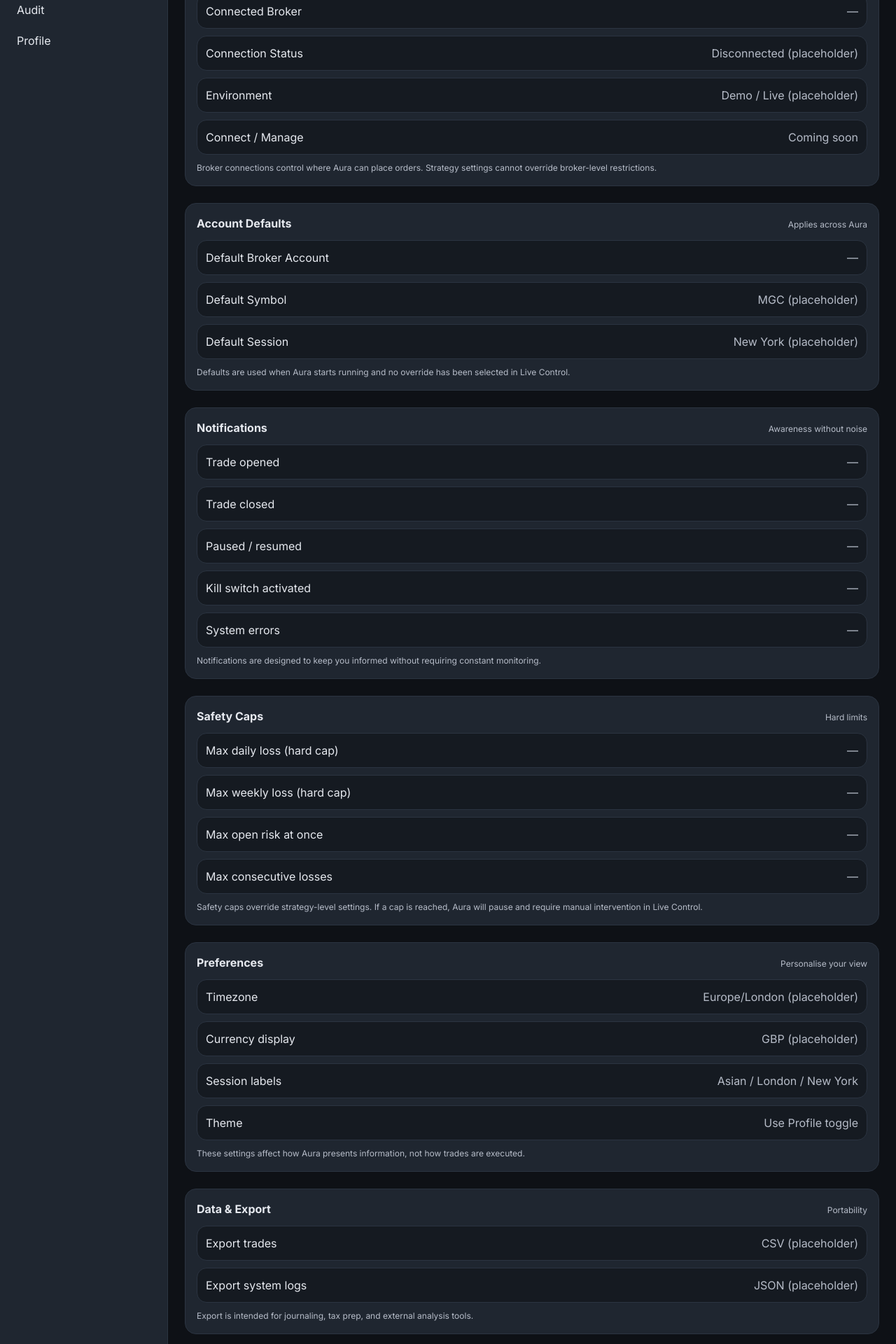
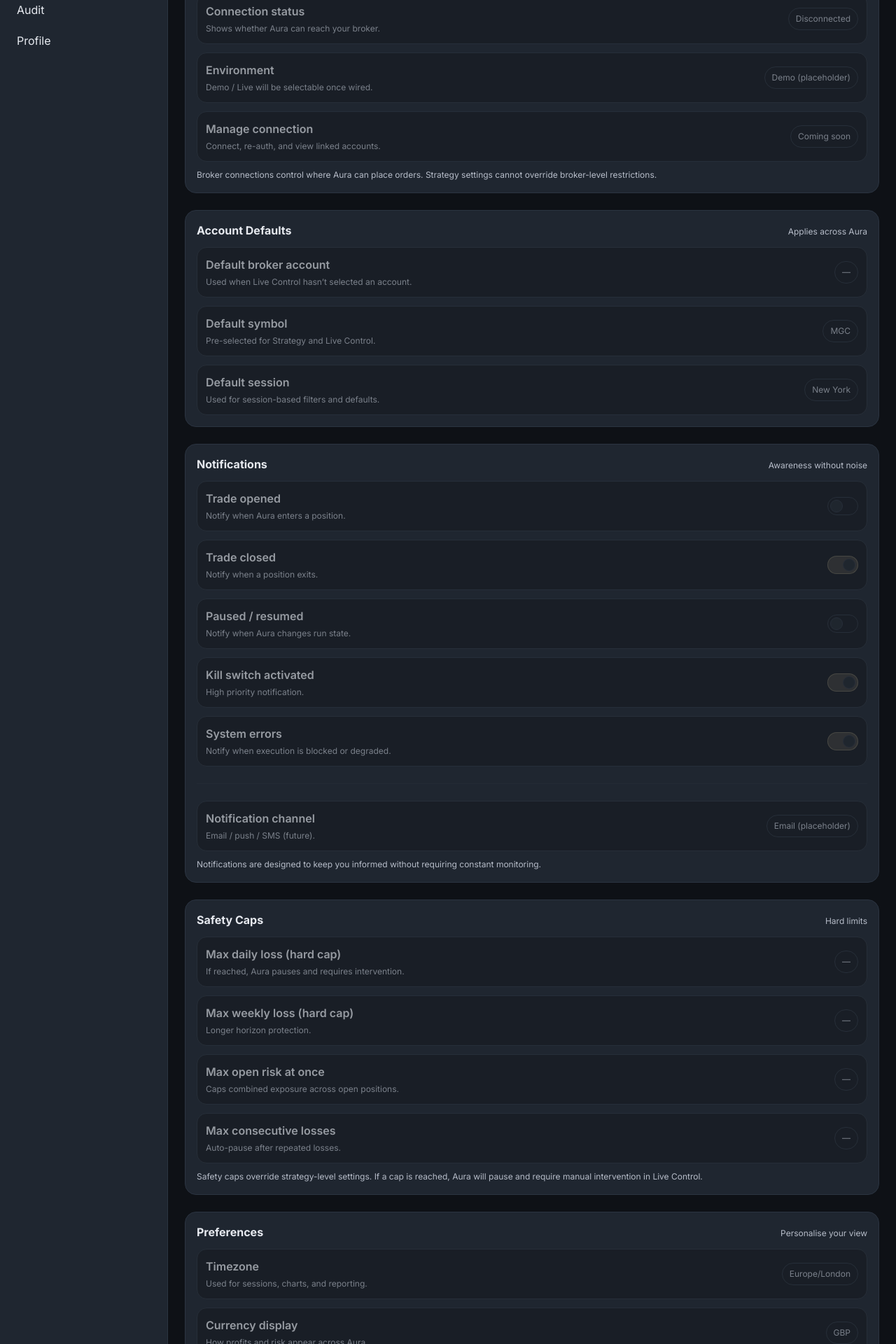
Before and after one commit to becspage-arch/aura, a Next.js app: page /app/settings in a window 1280 px wide. Shown: the part 280-2200 px from the top of the page at 70% size. Built offline with nearby package versions, Linux system fonts and the light colour scheme.

Commit message:
settings

```diff
--- a/src/app/app/settings/page.tsx
+++ b/src/app/app/settings/page.tsx
@@ -9,22 +9,23 @@ export default function SettingsPage() {
       <div>
         <h1 className="aura-page-title">Settings</h1>
         <p className="aura-page-subtitle">
-          Manage broker connections, notifications, safety caps, and account preferences.
+          Manage broker connections, notifications, safety caps, and preferences.
         </p>
       </div>
 
-      {/* Read-only / UI-only notice */}
+      {/* UI-only notice */}
       <section className="aura-card-muted">
         <div className="aura-row-between">
           <span className="aura-card-title">UI only</span>
           <span className="aura-muted aura-text-xs">Not wired yet</span>
         </div>
+
         <p className="aura-muted aura-text-xs aura-mt-6">
-          These settings are placeholders for now. Strategy configuration lives in{" "}
+          Strategy configuration lives in{" "}
           <Link className="aura-link aura-pill" href="/app/strategy">
             Strategy
           </Link>{" "}
-          and live controls + charts live in{" "}
+          and live execution + chart monitoring lives in{" "}
           <Link className="aura-link aura-pill" href="/app/live-control">
             Live Control
           </Link>
@@ -39,61 +40,81 @@ export default function SettingsPage() {
           <div className="aura-muted aura-text-xs">Account access</div>
         </div>
 
-        <div className="aura-mt-12 aura-grid-gap-10">
-          <div className="aura-card-muted aura-row-between">
-            <span>Connected Broker</span>
-            <span className="aura-muted">—</span>
+        <div className="aura-mt-12 aura-grid-gap-12 aura-disabled">
+          <div className="aura-card-muted aura-control-row">
+            <div className="aura-control-meta">
+              <div className="aura-control-title">Connection status</div>
+              <div className="aura-control-help">Shows whether Aura can reach your broker.</div>
+            </div>
+            <div className="aura-control-right">
+              <span className="aura-select-pill">Disconnected</span>
+            </div>
           </div>
 
-          <div className="aura-card-muted aura-row-between">
-            <span>Connection Status</span>
-            <span className="aura-muted">Disconnected (placeholder)</span>
+          <div className="aura-card-muted aura-control-row">
+            <div className="aura-control-meta">
+              <div className="aura-control-title">Environment</div>
+              <div className="aura-control-help">Demo / Live will be selectable once wired.</div>
+            </div>
+            <div className="aura-control-right">
+              <span className="aura-select-pill">Demo (placeholder)</span>
+            </div>
           </div>
 
-          <div className="aura-card-muted aura-row-between">
-            <span>Environment</span>
-            <span className="aura-muted">Demo / Live (placeholder)</span>
+          <div className="aura-card-muted aura-control-row">
+            <div className="aura-control-meta">
+              <div className="aura-control-title">Manage connection</div>
+              <div className="aura-control-help">Connect, re-auth, and view linked accounts.</div>
+            </div>
+            <div className="aura-control-right">
+              <span className="aura-select-pill">Coming soon</span>
+            </div>
+          </div>
         </div>
 
-          <div className="aura-card-muted aura-row-between">
-            <span>Connect / Manage</span>
-            <span className="aura-muted">Coming soon</span>
-          </div>
-
-          <p className="aura-muted aura-text-xs">
+        <p className="aura-muted aura-text-xs aura-mt-10">
           Broker connections control where Aura can place orders. Strategy settings cannot override
           broker-level restrictions.
         </p>
-        </div>
       </section>
 
-      {/* Default account */}
+      {/* Account defaults */}
       <section className="aura-card">
         <div className="aura-row-between">
           <div className="aura-card-title">Account Defaults</div>
           <div className="aura-muted aura-text-xs">Applies across Aura</div>
         </div>
 
-        <div className="aura-mt-12 aura-grid-gap-10">
-          <div className="aura-card-muted aura-row-between">
-            <span>Default Broker Account</span>
-            <span className="aura-muted">—</span>
+        <div className="aura-mt-12 aura-grid-gap-12 aura-disabled">
+          <div className="aura-card-muted aura-control-row">
+            <div className="aura-control-meta">
+              <div className="aura-control-title">Default broker account</div>
+              <div className="aura-control-help">Used when Live Control hasn’t selected an account.</div>
+            </div>
+            <div className="aura-control-right">
+              <span className="aura-select-pill">—</span>
+            </div>
           </div>
 
-          <div className="aura-card-muted aura-row-between">
-            <span>Default Symbol</span>
-            <span className="aura-muted">MGC (placeholder)</span>
+          <div className="aura-card-muted aura-control-row">
+            <div className="aura-control-meta">
+              <div className="aura-control-title">Default symbol</div>
+              <div className="aura-control-help">Pre-selected for Strategy and Live Control.</div>
+            </div>
+            <div className="aura-control-right">
+              <span className="aura-select-pill">MGC</span>
+            </div>
           </div>
 
-          <div className="aura-card-muted aura-row-between">
-            <span>Default Session</span>
-            <span className="aura-muted">New York (placeholder)</span>
+          <div className="aura-card-muted aura-control-row">
+            <div className="aura-control-meta">
+              <div className="aura-control-title">Default session</div>
+              <div className="aura-control-help">Used for session-based filters and defaults.</div>
             </div>
-
-          <p className="aura-muted aura-text-xs">
-            Defaults are used when Aura starts running and no override has been selected in Live
-            Control.
-          </p>
+            <div className="aura-control-right">
+              <span className="aura-select-pill">New York</span>
+            </div>
+          </div>
         </div>
       </section>
 
@@ -104,71 +125,128 @@ export default function SettingsPage() {
           <div className="aura-muted aura-text-xs">Awareness without noise</div>
         </div>
 
-        <div className="aura-mt-12 aura-grid-gap-10">
-          <div className="aura-card-muted aura-row-between">
-            <span>Trade opened</span>
-            <span className="aura-muted">—</span>
+        <div className="aura-mt-12 aura-grid-gap-12 aura-disabled">
+          <div className="aura-card-muted aura-control-row">
+            <div className="aura-control-meta">
+              <div className="aura-control-title">Trade opened</div>
+              <div className="aura-control-help">Notify when Aura enters a position.</div>
+            </div>
+            <div className="aura-control-right">
+              <div className="aura-toggle" aria-label="Trade opened notifications (disabled)" />
+            </div>
           </div>
 
-          <div className="aura-card-muted aura-row-between">
-            <span>Trade closed</span>
-            <span className="aura-muted">—</span>
+          <div className="aura-card-muted aura-control-row">
+            <div className="aura-control-meta">
+              <div className="aura-control-title">Trade closed</div>
+              <div className="aura-control-help">Notify when a position exits.</div>
+            </div>
+            <div className="aura-control-right">
+              <div className="aura-toggle aura-toggle-on" aria-label="Trade closed notifications (disabled)" />
+            </div>
           </div>
 
-          <div className="aura-card-muted aura-row-between">
-            <span>Paused / resumed</span>
-            <span className="aura-muted">—</span>
+          <div className="aura-card-muted aura-control-row">
+            <div className="aura-control-meta">
+              <div className="aura-control-title">Paused / resumed</div>
+              <div className="aura-control-help">Notify when Aura changes run state.</div>
+            </div>
+            <div className="aura-control-right">
+              <div className="aura-toggle" aria-label="Paused/resumed notifications (disabled)" />
+            </div>
           </div>
 
-          <div className="aura-card-muted aura-row-between">
-            <span>Kill switch activated</span>
-            <span className="aura-muted">—</span>
+          <div className="aura-card-muted aura-control-row">
+            <div className="aura-control-meta">
+              <div className="aura-control-title">Kill switch activated</div>
+              <div className="aura-control-help">High priority notification.</div>
+            </div>
+            <div className="aura-control-right">
+              <div className="aura-toggle aura-toggle-on" aria-label="Kill switch notifications (disabled)" />
+            </div>
           </div>
 
-          <div className="aura-card-muted aura-row-between">
-            <span>System errors</span>
-            <span className="aura-muted">—</span>
+          <div className="aura-card-muted aura-control-row">
+            <div className="aura-control-meta">
+              <div className="aura-control-title">System errors</div>
+              <div className="aura-control-help">Notify when execution is blocked or degraded.</div>
+            </div>
+            <div className="aura-control-right">
+              <div className="aura-toggle aura-toggle-on" aria-label="System error notifications (disabled)" />
+            </div>
           </div>
 
-          <p className="aura-muted aura-text-xs">
+          <div className="aura-divider" />
+
+          <div className="aura-card-muted aura-control-row">
+            <div className="aura-control-meta">
+              <div className="aura-control-title">Notification channel</div>
+              <div className="aura-control-help">Email / push / SMS (future).</div>
+            </div>
+            <div className="aura-control-right">
+              <span className="aura-select-pill">Email (placeholder)</span>
+            </div>
+          </div>
+        </div>
+
+        <p className="aura-muted aura-text-xs aura-mt-10">
           Notifications are designed to keep you informed without requiring constant monitoring.
         </p>
-        </div>
       </section>
 
-      {/* Safety caps (account-level overrides) */}
+      {/* Safety caps */}
       <section className="aura-card">
         <div className="aura-row-between">
           <div className="aura-card-title">Safety Caps</div>
           <div className="aura-muted aura-text-xs">Hard limits</div>
         </div>
 
-        <div className="aura-mt-12 aura-grid-gap-10">
-          <div className="aura-card-muted aura-row-between">
-            <span>Max daily loss (hard cap)</span>
-            <span className="aura-muted">—</span>
+        <div className="aura-mt-12 aura-grid-gap-12 aura-disabled">
+          <div className="aura-card-muted aura-control-row">
+            <div className="aura-control-meta">
+              <div className="aura-control-title">Max daily loss (hard cap)</div>
+              <div className="aura-control-help">If reached, Aura pauses and requires intervention.</div>
+            </div>
+            <div className="aura-control-right">
+              <span className="aura-select-pill">—</span>
+            </div>
           </div>
 
-          <div className="aura-card-muted aura-row-between">
-            <span>Max weekly loss (hard cap)</span>
-            <span className="aura-muted">—</span>
+          <div className="aura-card-muted aura-control-row">
+            <div className="aura-control-meta">
+              <div className="aura-control-title">Max weekly loss (hard cap)</div>
+              <div className="aura-control-help">Longer horizon protection.</div>
+            </div>
+            <div className="aura-control-right">
+              <span className="aura-select-pill">—</span>
+            </div>
           </div>
 
-          <div className="aura-card-muted aura-row-between">
-            <span>Max open risk at once</span>
-            <span className="aura-muted">—</span>
+          <div className="aura-card-muted aura-control-row">
+            <div className="aura-control-meta">
+              <div className="aura-control-title">Max open risk at once</div>
+              <div className="aura-control-help">Caps combined exposure across open positions.</div>
+            </div>
+            <div className="aura-control-right">
+              <span className="aura-select-pill">—</span>
+            </div>
           </div>
 
-          <div className="aura-card-muted aura-row-between">
-            <span>Max consecutive losses</span>
-            <span className="aura-muted">—</span>
+          <div className="aura-card-muted aura-control-row">
+            <div className="aura-control-meta">
+              <div className="aura-control-title">Max consecutive losses</div>
+              <div className="aura-control-help">Auto-pause after repeated losses.</div>
+            </div>
+            <div className="aura-control-right">
+              <span className="aura-select-pill">—</span>
+            </div>
+          </div>
         </div>
 
-          <p className="aura-muted aura-text-xs">
+        <p className="aura-muted aura-text-xs aura-mt-10">
           Safety caps override strategy-level settings. If a cap is reached, Aura will pause and
           require manual intervention in Live Control.
         </p>
-        </div>
       </section>
 
       {/* Preferences */}
@@ -178,79 +256,80 @@ export default function SettingsPage() {
           <div className="aura-muted aura-text-xs">Personalise your view</div>
         </div>
 
-        <div className="aura-mt-12 aura-grid-gap-10">
-          <div className="aura-card-muted aura-row-between">
-            <span>Timezone</span>
-            <span className="aura-muted">Europe/London (placeholder)</span>
+        <div className="aura-mt-12 aura-grid-gap-12 aura-disabled">
+          <div className="aura-card-muted aura-control-row">
+            <div className="aura-control-meta">
+              <div className="aura-control-title">Timezone</div>
+              <div className="aura-control-help">Used for sessions, charts, and reporting.</div>
+            </div>
+            <div className="aura-control-right">
+              <span className="aura-select-pill">Europe/London</span>
+            </div>
           </div>
 
-          <div className="aura-card-muted aura-row-between">
-            <span>Currency display</span>
-            <span className="aura-muted">GBP (placeholder)</span>
+          <div className="aura-card-muted aura-control-row">
+            <div className="aura-control-meta">
+              <div className="aura-control-title">Currency display</div>
+              <div className="aura-control-help">How profits and risk appear across Aura.</div>
+            </div>
+            <div className="aura-control-right">
+              <span className="aura-select-pill">GBP</span>
+            </div>
           </div>
 
-          <div className="aura-card-muted aura-row-between">
-            <span>Session labels</span>
-            <span className="aura-muted">Asian / London / New York</span>
+          <div className="aura-card-muted aura-control-row">
+            <div className="aura-control-meta">
+              <div className="aura-control-title">Session labels</div>
+              <div className="aura-control-help">Shown on Strategy, Performance, and filters.</div>
+            </div>
+            <div className="aura-control-right">
+              <span className="aura-select-pill">Asia / London / NY</span>
+            </div>
           </div>
 
-          <div className="aura-card-muted aura-row-between">
-            <span>Theme</span>
-            <span className="aura-muted">Use Profile toggle</span>
+          <div className="aura-card-muted aura-control-row">
+            <div className="aura-control-meta">
+              <div className="aura-control-title">Theme</div>
+              <div className="aura-control-help">Theme toggle lives in Profile.</div>
+            </div>
+            <div className="aura-control-right">
+              <span className="aura-select-pill">Profile</span>
+            </div>
+          </div>
         </div>
 
-          <p className="aura-muted aura-text-xs">
-            These settings affect how Aura presents information, not how trades are executed.
+        <p className="aura-muted aura-text-xs aura-mt-10">
+          Preferences affect how Aura presents information, not how trades are executed.
         </p>
-        </div>
       </section>
 
-      {/* Data & exports */}
+      {/* Data & Export */}
       <section className="aura-card">
         <div className="aura-row-between">
           <div className="aura-card-title">Data & Export</div>
           <div className="aura-muted aura-text-xs">Portability</div>
         </div>
 
-        <div className="aura-mt-12 aura-grid-gap-10">
-          <div className="aura-card-muted aura-row-between">
-            <span>Export trades</span>
-            <span className="aura-muted">CSV (placeholder)</span>
+        <div className="aura-mt-12 aura-grid-gap-12 aura-disabled">
+          <div className="aura-card-muted aura-control-row">
+            <div className="aura-control-meta">
+              <div className="aura-control-title">Export trades</div>
+              <div className="aura-control-help">For journaling and external analysis.</div>
+            </div>
+            <div className="aura-control-right">
+              <span className="aura-select-pill">CSV (placeholder)</span>
+            </div>
           </div>
 
-          <div className="aura-card-muted aura-row-between">
-            <span>Export system logs</span>
-            <span className="aura-muted">JSON (placeholder)</span>
+          <div className="aura-card-muted aura-control-row">
+            <div className="aura-control-meta">
+              <div className="aura-control-title">Export system logs</div>
+              <div className="aura-control-help">For diagnostics and audit trail.</div>
             </div>
-
-          <p className="aura-muted aura-text-xs">
-            Export is intended for journaling, tax prep, and external analysis tools.
-          </p>
+            <div className="aura-control-right">
+              <span className="aura-select-pill">JSON (placeholder)</span>
             </div>
-      </section>
-
-      {/* Security */}
-      <section className="aura-card">
-        <div className="aura-row-between">
-          <div className="aura-card-title">Security</div>
-          <div className="aura-muted aura-text-xs">Account protection</div>
           </div>
-
-        <div className="aura-mt-12 aura-grid-gap-10">
-          <div className="aura-card-muted aura-row-between">
-            <span>Two-factor authentication</span>
-            <span className="aura-muted">Managed by Clerk (placeholder)</span>
-          </div>
-
-          <div className="aura-card-muted aura-row-between">
-            <span>Active sessions</span>
-            <span className="aura-muted">Coming soon</span>
-          </div>
-
-          <p className="aura-muted aura-text-xs">
-            Aura will provide additional security tools over time, including session visibility and
-            login alerts.
-          </p>
         </div>
       </section>
 
--- a/src/app/globals.css
+++ b/src/app/globals.css
@@ -576,3 +576,93 @@ html.light .aura-float {
 html.light .aura-row-link:hover {
   background: rgba(0, 0, 0, 0.04);
 }
+
+/* --------------------------------------------------
+   Aura controls (UI-only placeholders)
+-------------------------------------------------- */
+
+.aura-control-row {
+  display: flex;
+  align-items: center;
+  justify-content: space-between;
+  gap: 12px;
+}
+
+.aura-control-meta {
+  display: grid;
+  gap: 4px;
+}
+
+.aura-control-title {
+  font-weight: 600;
+}
+
+.aura-control-help {
+  font-size: 12px;
+  color: var(--muted-foreground);
+}
+
+.aura-control-right {
+  display: inline-flex;
+  align-items: center;
+  gap: 10px;
+}
+
+.aura-select-pill {
+  border: 1px solid var(--border);
+  border-radius: 999px;
+  padding: 6px 10px;
+  font-size: 12px;
+  color: var(--muted-foreground);
+  background: transparent;
+  white-space: nowrap;
+}
+
+.aura-toggle {
+  position: relative;
+  width: 44px;
+  height: 26px;
+  border-radius: 999px;
+  border: 1px solid var(--border);
+  background: var(--muted);
+  flex: 0 0 auto;
+}
+
+.aura-toggle::after {
+  content: "";
+  position: absolute;
+  top: 3px;
+  left: 3px;
+  width: 18px;
+  height: 18px;
+  border-radius: 999px;
+  background: var(--card);
+  border: 1px solid var(--border);
+  transition: transform 120ms ease;
+}
+
+.aura-toggle-on {
+  background: rgba(214, 194, 143, 0.18);
+  border-color: rgba(214, 194, 143, 0.28);
+}
+
+.aura-toggle-on::after {
+  transform: translateX(18px);
+}
+
+.aura-disabled {
+  opacity: 0.6;
+  filter: grayscale(0.15);
+}
+
+.aura-disabled * {
+  cursor: not-allowed;
+}
+
+.aura-divider {
+  height: 1px;
+  background: var(--border);
+  opacity: 0.6;
+  margin-top: 12px;
+  margin-bottom: 12px;
+}
```
Also changed, not shown: 1 other file (tests, documents, lock files or other folders). Lines whose indentation alone changed are shown as unchanged.
